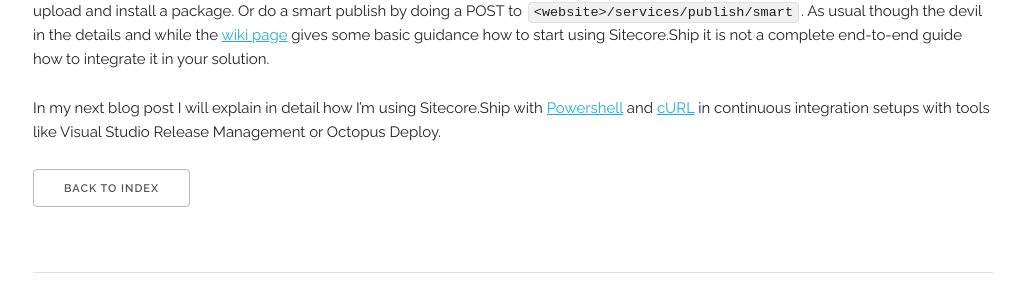
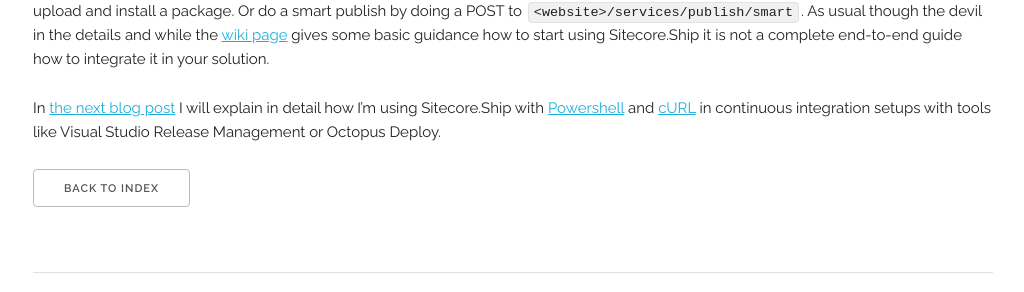
Before and after one commit to marcduiker/marcduiker.github.io, a Jekyll site: the page built from _posts/2015-10-21-ruling-the-continuous-integration-seas-with-sitecore-ship-part-1.md, in a window 1280 px wide and 900 px high, scrolled down 3717 px. Shown: the part 379-671 px from the top of the window, without its empty margins (127-1151 px from the left). Built offline with Jekyll 4.4.1, drawn with Linux system fonts in a browser that asks for light colours; Markdown is read by kramdown in place of the engine named in the settings; comment, search, counter and statistics services are not loaded.

Commit message:
Added main image/meme to Sitecore.Ship part 2. Added link to part 2 in part 1.

```diff
--- a/_posts/2015-10-21-ruling-the-continuous-integration-seas-with-sitecore-ship-part-1.md
+++ b/_posts/2015-10-21-ruling-the-continuous-integration-seas-with-sitecore-ship-part-1.md
@@ -72,4 +72,4 @@
 Or do a smart publish by doing a POST to `<website>/services/publish/smart`.
 As usual though the devil in the details and while the [wiki page](https://github.com/kevinobee/Sitecore.Ship/wiki) gives some basic guidance how to start using Sitecore.Ship it is not a complete end-to-end guide how to integrate it in your solution.
 
-In my next blog post I will explain in detail how I'm using Sitecore.Ship with [Powershell](https://msdn.microsoft.com/en-us/mt173057.aspx) and [cURL](http://curl.haxx.se/) in continuous integration setups with tools like Visual Studio Release Management or Octopus Deploy.
+In [the next blog post]({{ site.url }}/2015/10/31/ruling-the-continuous-integration-seas-with-sitecore-ship-part-2.html) I will explain in detail how I'm using Sitecore.Ship with [Powershell](https://msdn.microsoft.com/en-us/mt173057.aspx) and [cURL](http://curl.haxx.se/) in continuous integration setups with tools like Visual Studio Release Management or Octopus Deploy.
```
Also changed, not shown: _posts/2015-10-31-ruling-the-continuous-integration-seas-with-sitecore-ship-part-2.md (+6 -4 lines), assets/2015/10/31/one-does-not-simply-make-a-proper-http-request.jpg (added).
